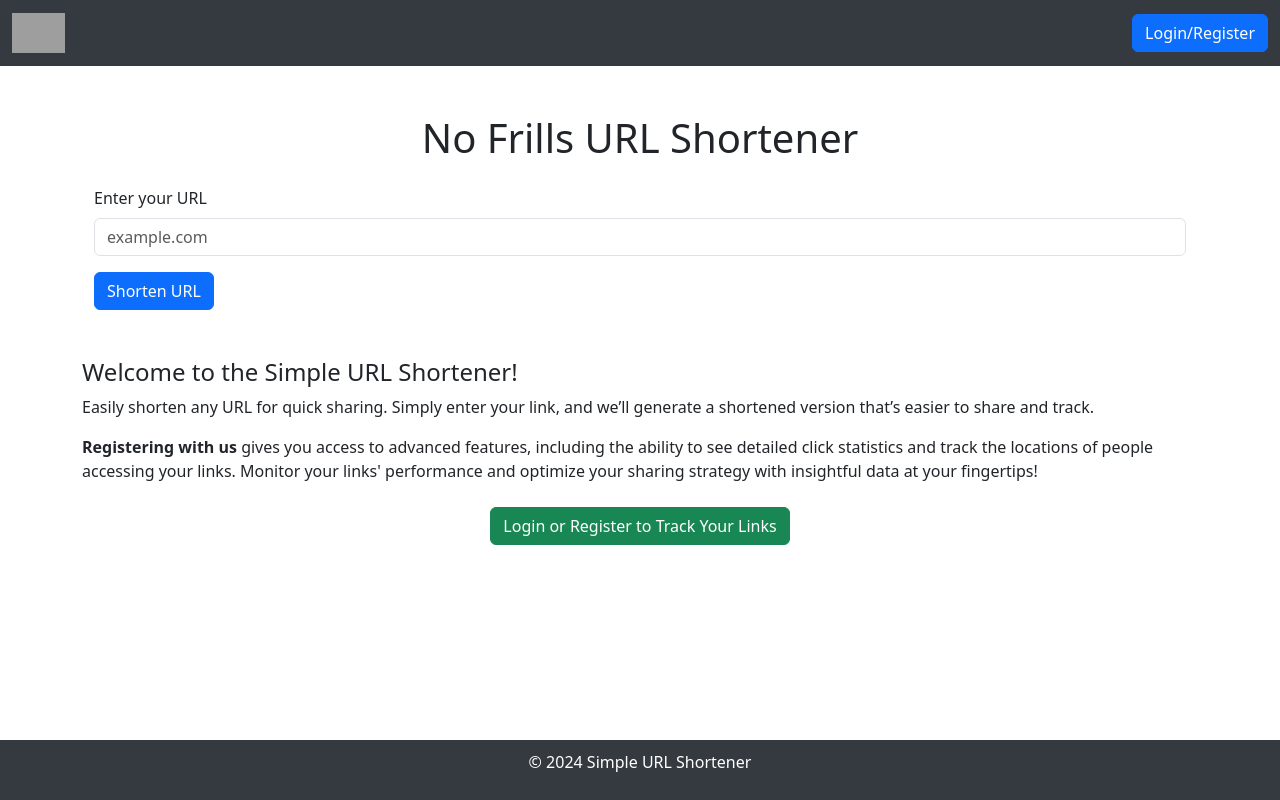
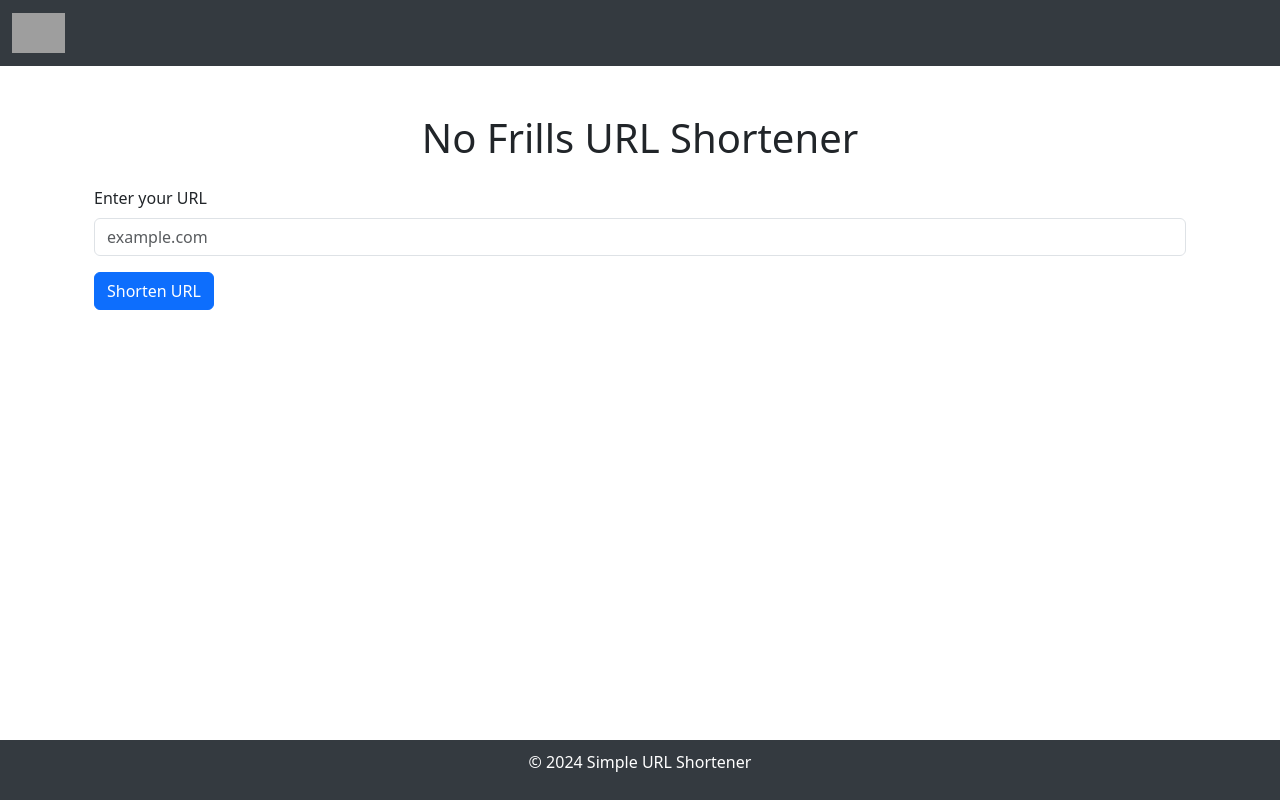
Before and after one commit to pkibiego/url-shortener, a FastAPI app: page / in a window 1280 px wide. Run offline with FastAPI, Linux system fonts and the light colour scheme; parts of the project's set-up code (start-up, migrations or seed data) failed here and were passed over; grey boxes are pictures that could not be loaded.

Commit message:
Temporarily disabled registration and login

```diff
--- a/app/templates/base.html
+++ b/app/templates/base.html
@@ -56,14 +56,14 @@
                     <img src="logo-placeholder.png" alt="Logo">
                 </a>
 
-                <!-- Right-aligned login/logout button -->
+                <!-- Right-aligned login/logout button
                 <div class="d-flex">
                     {% if user_authenticated %}
                         <button class="btn btn-danger" onclick="location.href='/logout'">Logout</button>
                     {% else %}
                         <button class="btn btn-primary" onclick="location.href='/login'">Login/Register</button>
                     {% endif %}
-                </div>
+                </div>-->
             </div>
         </nav>
     </header>
--- a/app/templates/index.html
+++ b/app/templates/index.html
@@ -29,17 +29,17 @@
         </div>
     </div>
 
-        <!-- Introductory Text Below the Form -->
+        <!-- Introductory Text Below the Form
         <div class="mt-5">
             <h4>Welcome to the Simple URL Shortener!</h4>
             <p>Easily shorten any URL for quick sharing. Simply enter your link, and we’ll generate a shortened version that’s easier to share and track.</p>
-            <p><strong>Registering with us</strong> gives you access to advanced features, including the ability to see detailed click statistics and track the locations of people accessing your links. Monitor your links' performance and optimize your sharing strategy with insightful data at your fingertips!</p>
+            <p><strong>Registering with us</strong> gives you access to advanced features, including the ability to see detailed click statistics and track the locations of people accessing your links. Monitor your links' performance and optimize your sharing strategy with insightful data at your fingertips!</p>-->
 
-            <!-- Call to Action Button -->
+            <!-- Call to Action Button
             <div class="text-center mt-4">
                 <a href="/login" class="btn btn-success">Login or Register to Track Your Links</a>
             </div>
-        </div>
+        </div>-->
         <br />
     <script src="https://cdn.jsdelivr.net/npm/bootstrap@5.3.1/dist/js/bootstrap.bundle.min.js"></script>
     <script src="/static/scripts.js"></script>  <!-- Reference to your static JS file -->
--- a/main.py
+++ b/main.py
@@ -78,6 +78,7 @@ async def login_page(request: Request):
     user_authenticated = is_user_authenticated(request)
     return templates.TemplateResponse("login.html", {"request": request, "user_authenticated": user_authenticated})
 
+"""
 @app.post("/login")
 async def login(
     email: str = Form(...),
@@ -131,6 +132,7 @@ async def landing(request: Request, db: Session = Depends(get_db)):
     except Exception as e:
         print(f"Error: {e}")
         return RedirectResponse(url="/login")
+"""
 
 # URL redirection route
 @app.get("/{short_url}")
```
